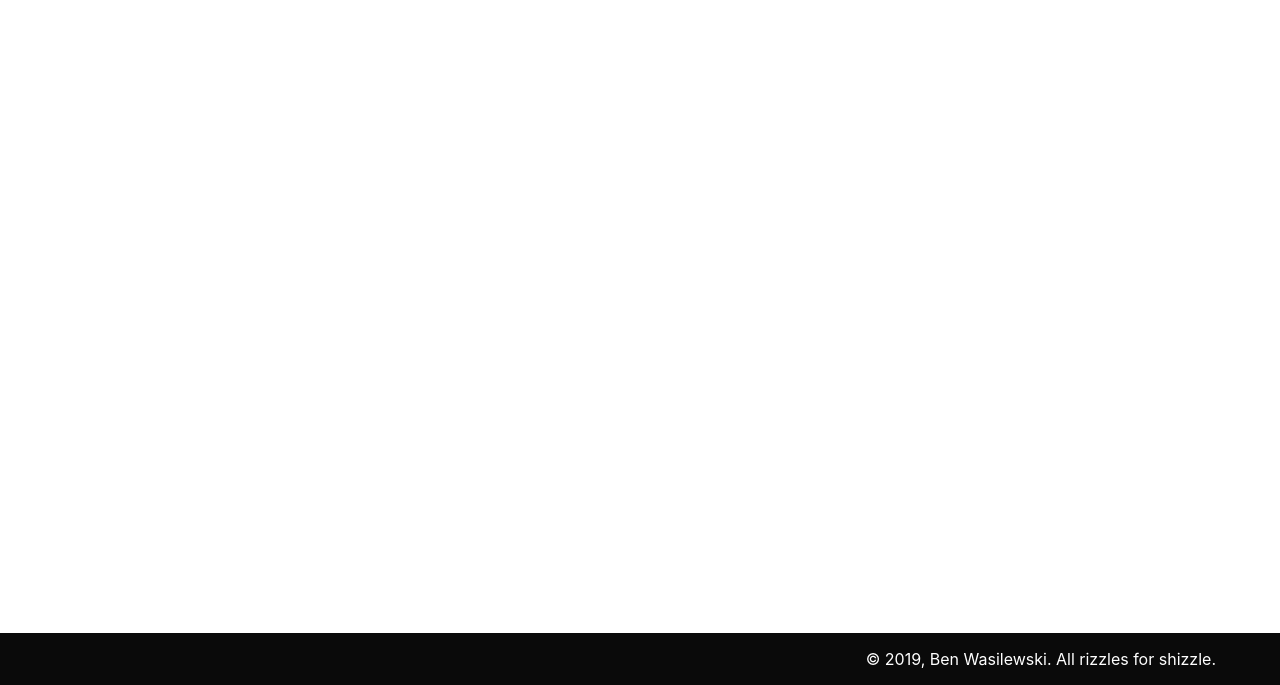
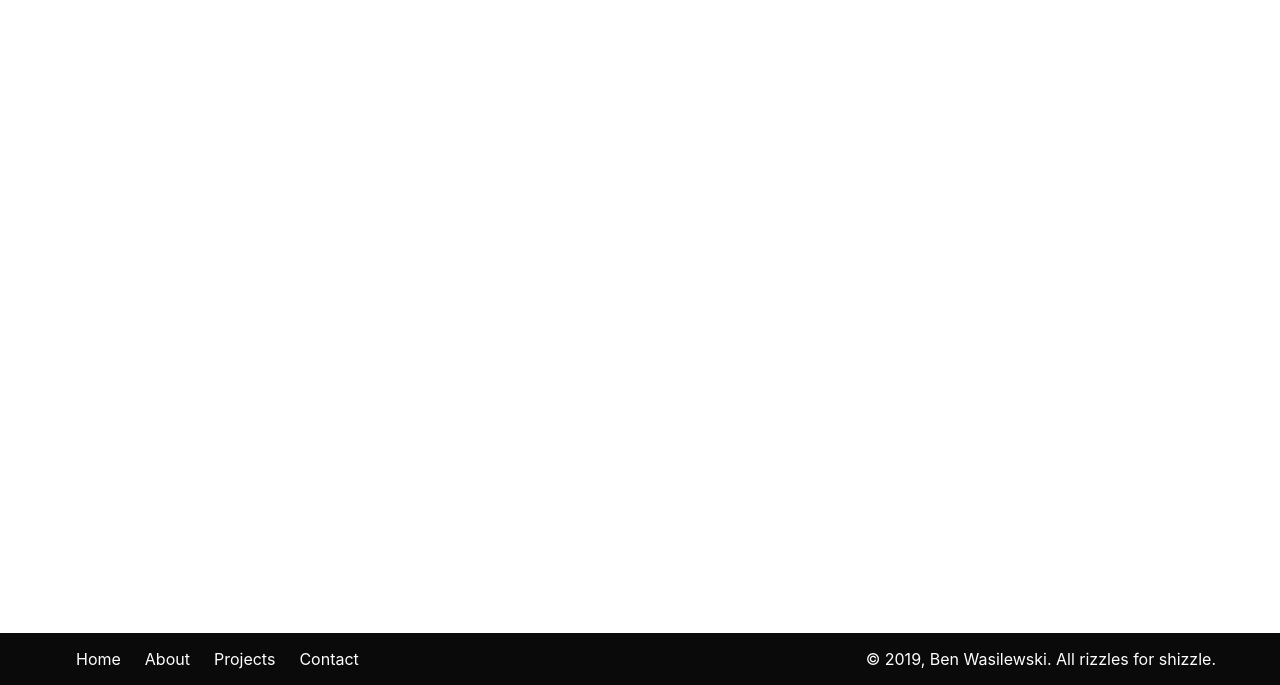
Before and after one commit to bwasilewski/benwas-gatsby, a Gatsby site: page / in a window 1280 px wide. Shown: the part 115-800 px from the top of the page. Built offline with nearby package versions, Linux system fonts and the light colour scheme; Gatsby itself is replaced by a stand-in of ours.

Commit message:
Add nav items to footer

```diff
--- a/src/components/footer.jsx
+++ b/src/components/footer.jsx
@@ -1,11 +1,17 @@
 import React from 'react'
+import { Link } from 'gatsby'
 
 const Footer = ({siteTitle, siteSubtitle}) => (
   <footer>
     <nav className="navbar is-black">
       <div className="container">
         <div className="navbar-menu">
-          <div className="navbar-start"></div>
+          <div className="navbar-start">
+          <Link className="navbar-item" to="/">Home</Link>
+          <Link className="navbar-item" to="/about/">About</Link>
+          <Link className="navbar-item" to="/projects/">Projects</Link>
+          <Link className="navbar-item" to="/contact/">Contact</Link>
+          </div>
           <div className="navbar-end">
             <div className="navbar-item">
               © {new Date().getFullYear()}, {siteTitle}. All rizzles for shizzle.
```
